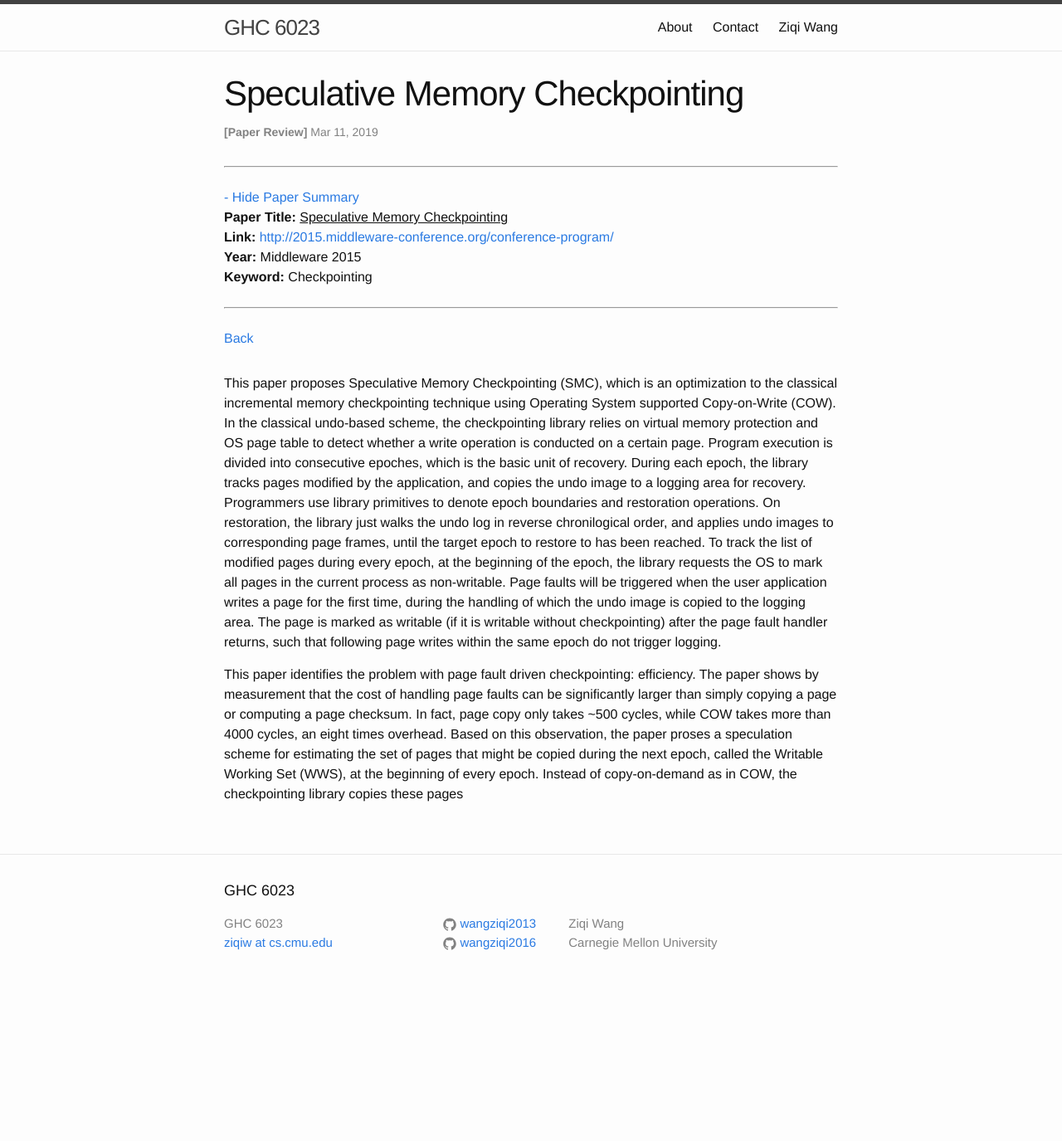
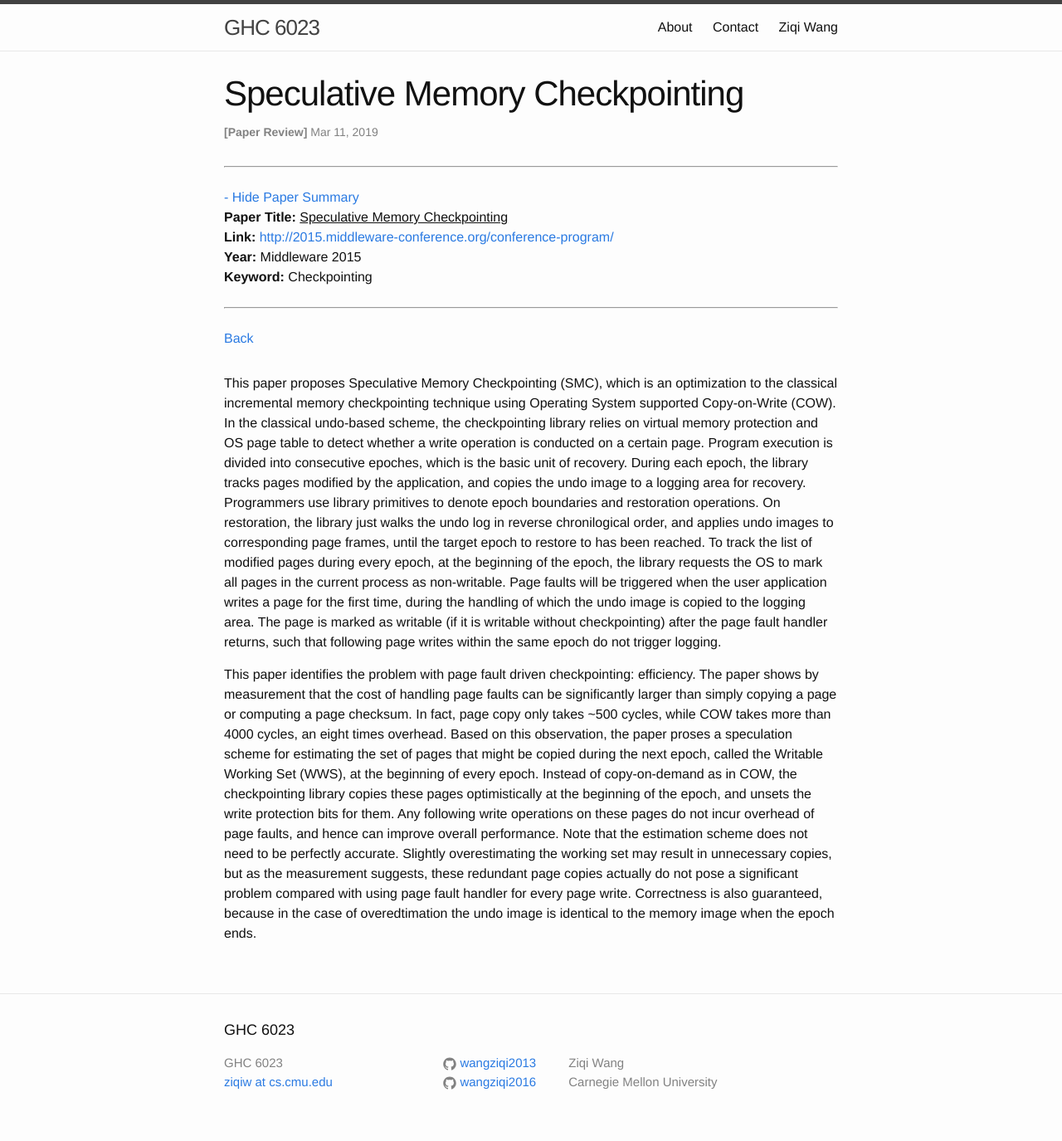
Before and after one commit to wangziqi2013/wangziqi2013.github.io, a Jekyll site: the page built from _posts/2018-03-11-speculative-memory-checkpointing.markdown, in a window 1280 px wide. Shown: the whole page at 83% size. Built offline with Jekyll 4.4.1, drawn with Linux system fonts in a browser that asks for light colours; before the commit the page ends 1207 px from its top, so only the background shows below that.

Commit message:
Adding approach

```diff
--- a/_posts/2018-03-11-speculative-memory-checkpointing.markdown
+++ b/_posts/2018-03-11-speculative-memory-checkpointing.markdown
@@ -31,4 +31,9 @@ the cost of handling page faults can be significantly larger than simply copying
 In fact, page copy only takes ~500 cycles, while COW takes more than 4000 cycles, an eight times overhead. Based on this
 observation, the paper proses a speculation scheme for estimating the set of pages that might be copied during the next
 epoch, called the Writable Working Set (WWS), at the beginning of every epoch. Instead of copy-on-demand as in COW, the
-checkpointing library copies these pages
+checkpointing library copies these pages optimistically at the beginning of the epoch, and unsets the write protection bits
+for them. Any following write operations on these pages do not incur overhead of page faults, and hence can improve overall
+performance. Note that the estimation scheme does not need to be perfectly accurate. Slightly overestimating the working set
+may result in unnecessary copies, but as the measurement suggests, these redundant page copies actually do not pose a
+significant problem compared with using page fault handler for every page write. Correctness is also guaranteed, because
+in the case of overedtimation the undo image is identical to the memory image when the epoch ends.
```
